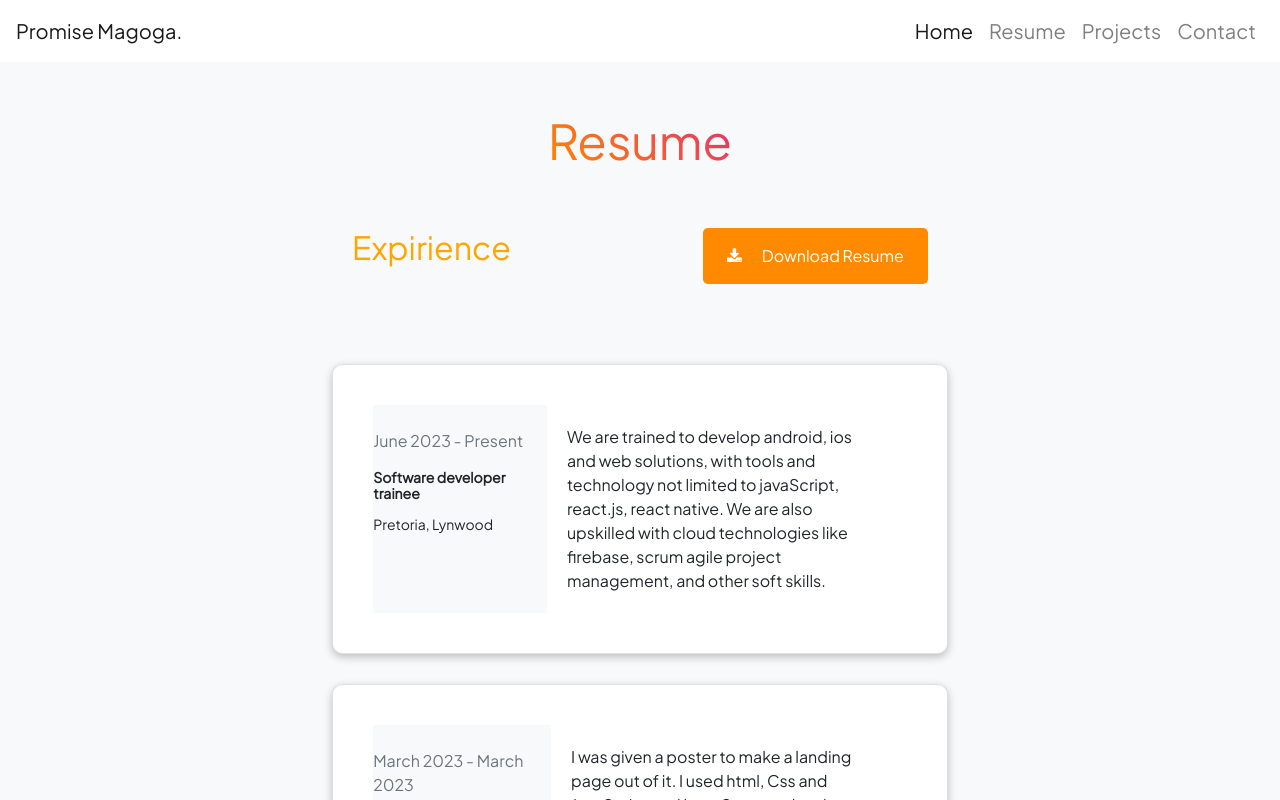
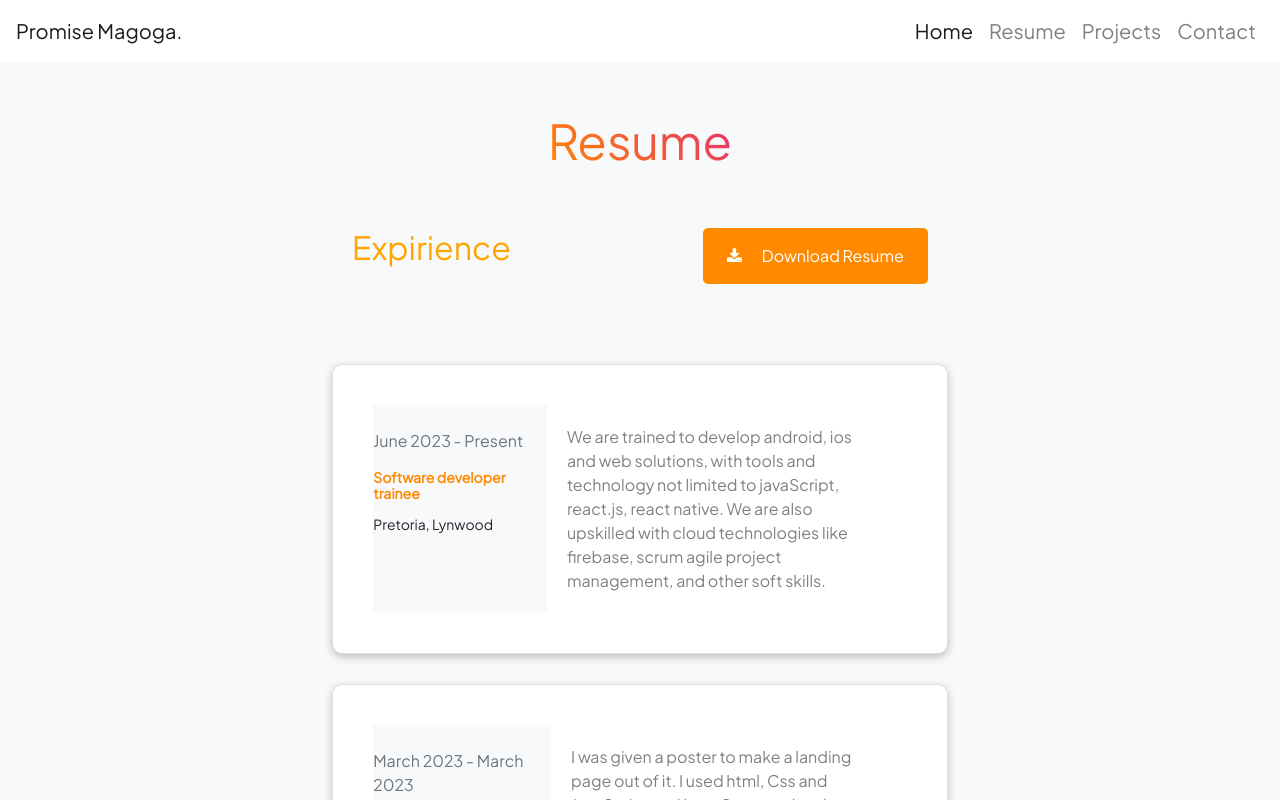
Before and after one commit to Promisemagoga/React-Portfolio, a React (Create React App) app: page /Resume in a window 1280 px wide. Shown: the top 800 px of the page. Built offline with nearby package versions, Linux system fonts and the light colour scheme.

Commit message:
18/08/2023

```diff
--- a/src/App.css
+++ b/src/App.css
@@ -161,6 +161,14 @@ span {
   border-radius: 10px;
   box-shadow: 0px 8px 15px rgba(0, 0, 0, 0.5);
   width: 80%;
+}
+
+.card-title{
+  color: #ff8a00;
+}
+
+.card-text{
+  color: grey;
 }
 
 .resume h1 {
```
